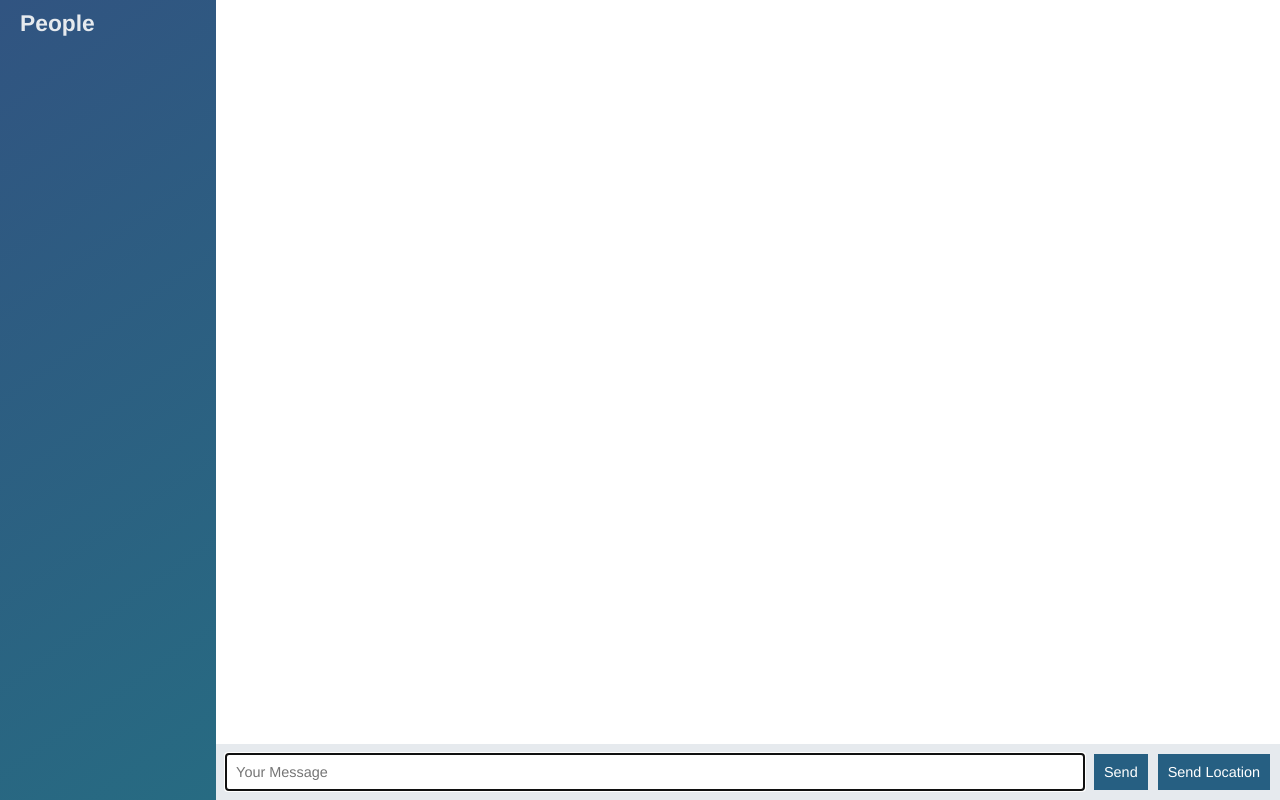
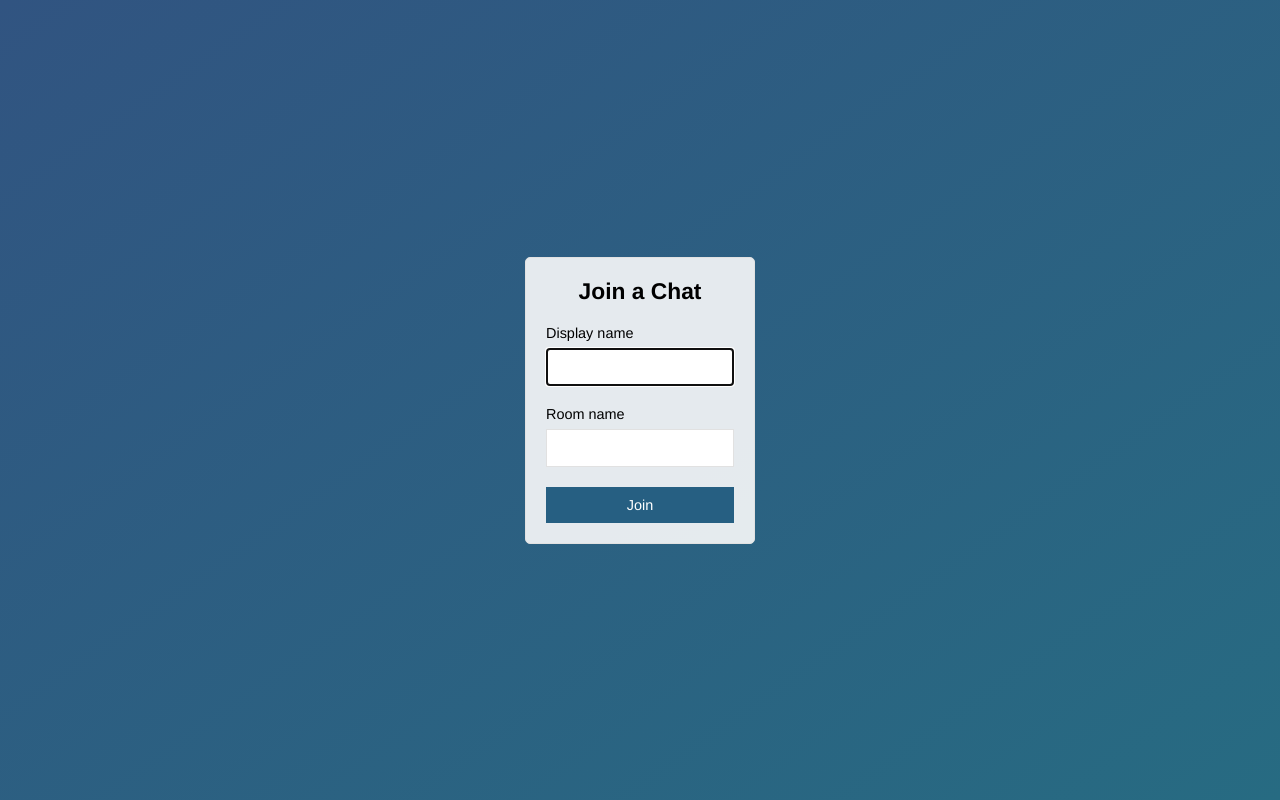
Before and after one commit to FlySongOne/node-chat-app, a website: page public/index.html in a window 1280 px wide. Drawn offline with nearby package versions, Linux system fonts and the light colour scheme; no server answers.

Commit message:
add join page that submits to chat.html

```diff
--- a/public/index.html
+++ b/public/index.html
@@ -1,64 +1,31 @@
 <!DOCTYPE html>
-
 <html>
 
 <head>
   <meta charset="utf-8">
+  <title>Join | ChatApp</title>
+  <meta charset="viewport" content="width=deivce-width, initial-scale=1, user-scalable=no">
   <link rel="stylesheet" href="/css/styles.css">
 </head>
 
-<body class="chat">
-
-  <div class="chat__sidebar">
-    <h3>People</h3>
-    <div id="users"></div>
+<body class="centered-form">
+  <div class="centered-form__form">
+  	<form action="/chat.html">
+  	  <div class="form-field"></div>
+  	    <h3>Join a Chat</h3>
+  	  <div class="form-field">
+  	  	<label>Display name</label>
+  	  	<input type="text" name="name" autofocus />
+  	  </div>
+  	  <div class="form-field">
+  	  	<label>Room name</label>
+  	  	<input type="text" name="room" />
+  	  </div>
+  	  <div class="form-field">
+  	  	<button>Join</button>
+  	  </div>
+  	</form>
   </div>
-
-  <div class="chat__main">
-    <ol id="messages" class="chat__messages"></ol>
-    <div class="chat__footer">
-      <form id="message-form">
-  	    <input name="message" type="text" placeholder="Your Message" autofocus autocomplete="off" />
-  	    <button>Send</button>
-        </form>
-        <button id="send-location">Send Location</button>
-      </form>
-    </div>
-  </div>
-
-  <script id ="message-template" type="text/template">
-   <li class="message">
-     <div class="message__title">
-       <h4>{{from}}</h4>
-       <span>{{createdAt}}</span>
-     </div>
-
-     <div class="message__body">
-       <p>{{text}}</p>
-     </div>
-   </li>
-  </script>
-
-   <script id ="location-message-template" type="text/template">
-   <li class="message">
-     <div class="message__title">
-       <h4>{{from}}</h4>
-       <span>{{createdAt}}</span>
-     </div>
-
-     <div class="message__body">
-       <p>
-       	<a href="{{url}}" target="_blank">My Current Location</a>
-       </p>
-     </div>
-   </li>
-  </script>
-
-  <script src="/socket.io/socket.io.js"></script>
-  <script src="/js/libs/jquery-3.3.1.min.js"></script>
-  <script src="/js/index.js"></script>
-  <script src="/js/libs/moment.js"></script>
-  <script src="/js/libs/mustache.js"></script>
 </body>
 
 </html>
```
Also changed, not shown: public/chat.html (added, +66 -0 lines), public/js/chat.js (renamed from public/js/index.js).
